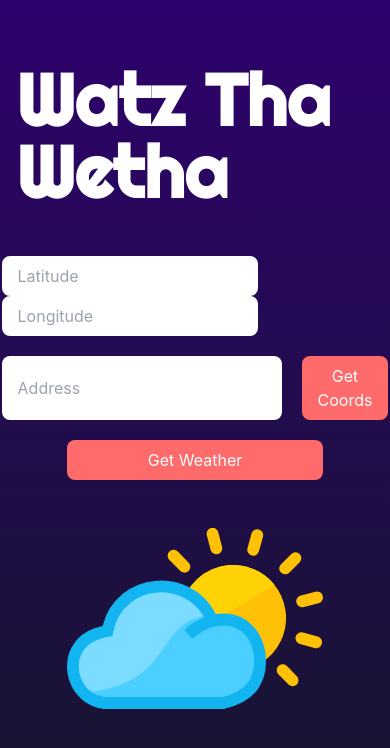
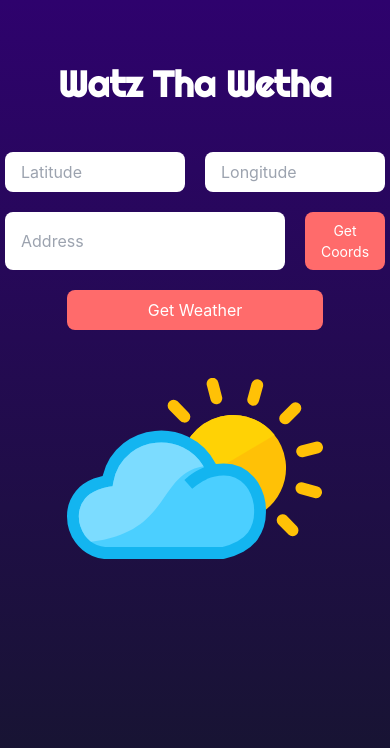
Before and after one commit to byronkeet/watz-tha-wetha, a Next.js app: page / in a window 390 px wide. Shown: the top 748 px of the page. Built offline with nearby package versions, Linux system fonts and the light colour scheme.

Commit message:
Made responsive

```diff
--- a/src/components/FormInputs.tsx
+++ b/src/components/FormInputs.tsx
@@ -88,7 +88,7 @@ const FormInputs = ({setLoading, setTemperatures, loading}: FormInputsProps) =>
 
 	return (
 		<div className="detail flex flex-col items-center">
-			<div className="coords mb-5">
+			<div className="coords flex mb-5">
 				<input
 					type="text"
 					name="latitude"
@@ -100,7 +100,7 @@ const FormInputs = ({setLoading, setTemperatures, loading}: FormInputsProps) =>
 							console.log(error)
 						}
 					}}
-					className="w-64 mr-5 px-4 py-2 rounded-lg"
+					className="w-full max-w-64 mr-5 px-4 py-2 rounded-lg"
 				/>
 				<input
 					type="text"
@@ -113,7 +113,7 @@ const FormInputs = ({setLoading, setTemperatures, loading}: FormInputsProps) =>
 							alert('Format is incorrect');
 						}
 					}}
-					className="w-64 px-4 py-2 rounded-lg"
+					className="w-full max-w-64 px-4 py-2 rounded-lg"
 				/>
 
 			</div>
@@ -126,7 +126,7 @@ const FormInputs = ({setLoading, setTemperatures, loading}: FormInputsProps) =>
 					className=" px-4 py-2 rounded-lg grow"
 				/>
 				<button
-					className="bg-[#ff6b6b] text-white px-4 py-2 rounded-lg basis=1/3"
+					className="bg-[#ff6b6b] text-white text-[14px] sm:text-base px-4 py-2 rounded-lg basis=1/3"
 					onClick={handleGetLatLng}
 				>
 					Get Coords
--- a/src/pages/index.tsx
+++ b/src/pages/index.tsx
@@ -22,7 +22,7 @@ const Home: NextPage = () => {
 		</Head>
 		<main className="flex min-h-screen flex-col items-center justify-center bg-gradient-to-b from-[#2e026d] to-[#15162c]">
 			<div className="container min-h-screen flex flex-col items-center  gap-12 px-4 py-16 ">
-				<h1 className="text-7xl font-bold text-white font-['Righteous']">Watz Tha Wetha</h1>
+				<h1 className="text-4xl sm:text-7xl font-bold text-white font-['Righteous']">Watz Tha Wetha</h1>
 				<FormInputs
 					loading={loading}
 					setLoading={setLoading}
```
